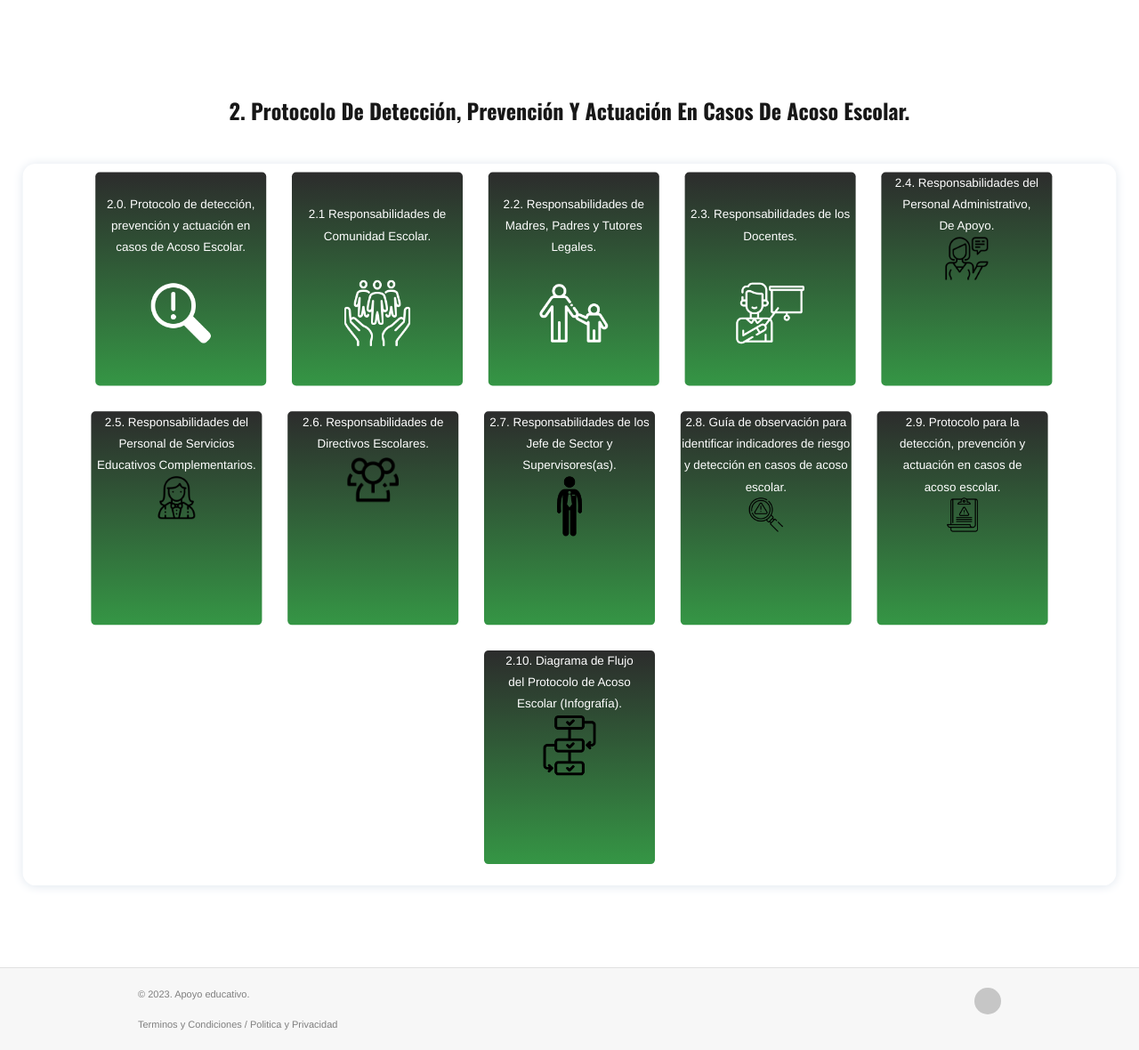
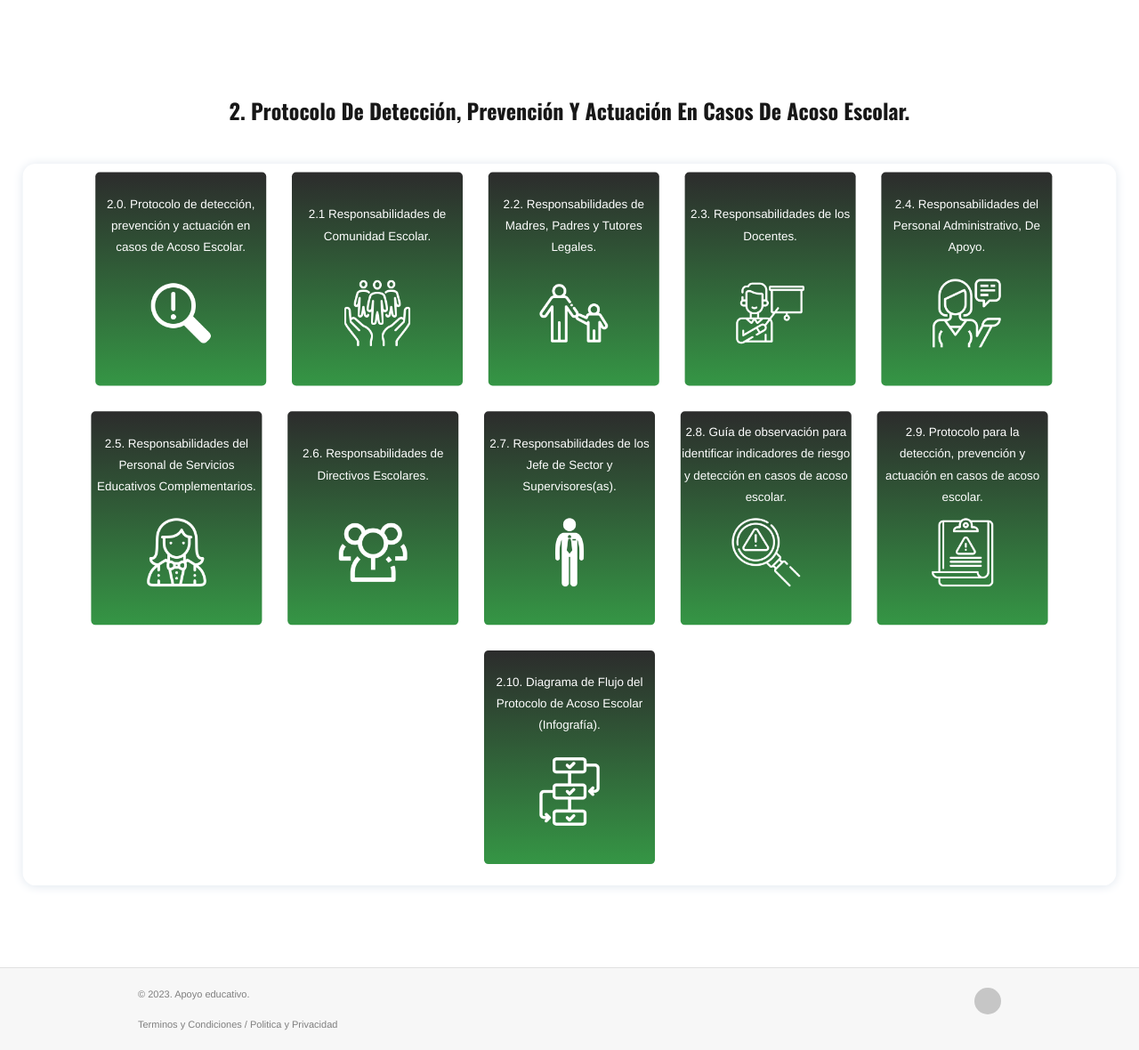
Before and after one commit to GustavoMayorgaGtz/EducaLaguna, a PHP site: page /DECIDE/Tabs/SubMediaDUR/M_AcEs.php in a window 1280 px wide. Shown: the part 548-1728 px from the top of the page at 89% size. Run offline with PHP 8.4, Linux system fonts and the light colour scheme; some libraries are stand-ins or nearby versions; some web fonts are replaced.

Commit message:
Super importante

```diff
--- a/Tabs/SubMediaDUR/M_AcEs.php
+++ b/Tabs/SubMediaDUR/M_AcEs.php
@@ -93,61 +93,53 @@ if (!isset($_SESSION['login'])) {
                     <div class="card">
                         <a href="https://drive.google.com/file/d/1G4T8aqH55GBccn8-fDJejLSTOQ-MsHql/view">2.3.
                                 Responsabilidades de los Docentes.</a><div class="container-img"><img class="imagen-card" src="../../rs-plugin/images/masculino.png"
-                                    alt="" width="70px" height="200px"></div>
+                                   ></div>
                     </div>
 
                     <div class="card">
-                        <div class="col-md-12"><a
-                                href="https://drive.google.com/file/d/1VRZ5zAuj4TPgodBln2QH5NpK52fJuFMu/view">2.4.
-                                Responsabilidades del Personal Administrativo, De Apoyo.<br> <img
-                                    src="../../rs-plugin/images/apoyo.png" alt="" width="50px" height="20px"></a></div>
+                        <a href="https://drive.google.com/file/d/1VRZ5zAuj4TPgodBln2QH5NpK52fJuFMu/view">2.4.
+                                Responsabilidades del Personal Administrativo, De Apoyo.</a><div class="container-img"><img class="imagen-card"
+                                    src="../../rs-plugin/images/apoyo.png"></div>
                     </div>
 
                     <div class="card">
-                        <div class="col-md-17"><a
-                                href="https://drive.google.com/file/d/1v5pf32RhFrTZMua6i7xt125iIOPecEmI/view">2.5.
-                                Responsabilidades del Personal de Servicios Educativos Complementarios.<br> <img
-                                    src="../../rs-plugin/images/femenino.png" alt="" width="50px" height="20px"></a>
+                        <a href="https://drive.google.com/file/d/1v5pf32RhFrTZMua6i7xt125iIOPecEmI/view">2.5.
+                                Responsabilidades del Personal de Servicios Educativos Complementarios.</a><div class="container-img"> <img class="imagen-card"
+                                    src="../../rs-plugin/images/femenino.png">
                         </div>
                     </div>
 
                     <div class="card">
-                        <div class="col-md-12"><a
-                                href="https://drive.google.com/file/d/1ck6Ouyu4SX6v_d5TdGA9CaLSIEFsQNfm/view">2.6.
-                                Responsabilidades de Directivos Escolares.<br> <img
-                                    src="../../rs-plugin/images/equipo.png" alt="" width="60px" height="20px"></a></div>
+                        <a href="https://drive.google.com/file/d/1ck6Ouyu4SX6v_d5TdGA9CaLSIEFsQNfm/view">2.6.
+                                Responsabilidades de Directivos Escolares.</a><div class="container-img"> <img class="imagen-card"
+                                    src="../../rs-plugin/images/equipo.png" ></div>
                     </div>
 
 
                     <div class="card">
-                        <div class="col-md-13"><a
-                                href="https://drive.google.com/file/d/1dAAia1ntWTFfJ2YNWaUTIz2anq3uUa-c/view">2.7.
-                                Responsabilidades de los Jefe de Sector y Supervisores(as).<br> <img
-                                    src="../../rs-plugin/images/gerente.png" alt="" width="70px" height="20px"></a>
+                        <a href="https://drive.google.com/file/d/1dAAia1ntWTFfJ2YNWaUTIz2anq3uUa-c/view">2.7.
+                                Responsabilidades de los Jefe de Sector y Supervisores(as).</a><div class="container-img"> <img class="imagen-card"
+                                    src="../../rs-plugin/images/gerente.png">
                         </div>
                     </div>
 
                     <div class="card">
-                        <div class="col-md-15"><a
+                        <a
                                 href="https://drive.google.com/file/d/1MzXoyftyFr9aaGyrKVMy63XkoicQFvIE/view">2.8. Guía
                                 de observación para identificar indicadores de riesgo y detección en casos de acoso
-                                escolar.<br> <img src="../../rs-plugin/images/identificar.png" alt="" width="40px"
-                                    height="20px"></a></div>
+                                escolar.</a><div class="container-img"> <img class="imagen-card" src="../../rs-plugin/images/identificar.png" ></div>
                     </div>
 
                     <div class="card">
-                        <div class="col-md-12"><a
-                                href="https://drive.google.com/file/d/1f_TQ6KNnDPM3HNEjbySh5DKTyyGaqQDv/view">2.9.
-                                Protocolo para la detección, prevención y actuación en casos de acoso escolar.<br> <img
-                                    src="../../rs-plugin/images/seguro.png" alt="" width="40px" height="20px"></a></div>
+                        <a href="https://drive.google.com/file/d/1f_TQ6KNnDPM3HNEjbySh5DKTyyGaqQDv/view">2.9.
+                                Protocolo para la detección, prevención y actuación en casos de acoso escolar.</a><div class="container-img"> <img class="imagen-card"
+                                    src="../../rs-plugin/images/seguro.png" alt="" width="40px" height="20px"></div>
                     </div>
 
                     <div class="card">
-                        <div class="col-md-12"><a
-                                href="https://drive.google.com/file/d/1UOsM99YyojoRFIFYZkKHDNz4y9lZT82q/view">2.10.
-                                Diagrama de Flujo del Protocolo de Acoso Escolar (Infografía).<br> <img
-                                    src="../../rs-plugin/images/flujo-de-trabajo.png" alt="" width="70px"
-                                    height="20px"></a></div>
+                        <a href="https://drive.google.com/file/d/1UOsM99YyojoRFIFYZkKHDNz4y9lZT82q/view">2.10.
+                                Diagrama de Flujo del Protocolo de Acoso Escolar (Infografía).</a><div class="container-img"> <img class="imagen-card"
+                                    src="../../rs-plugin/images/flujo-de-trabajo.png" ></div>
                     </div>
                 </ul>
 
```
